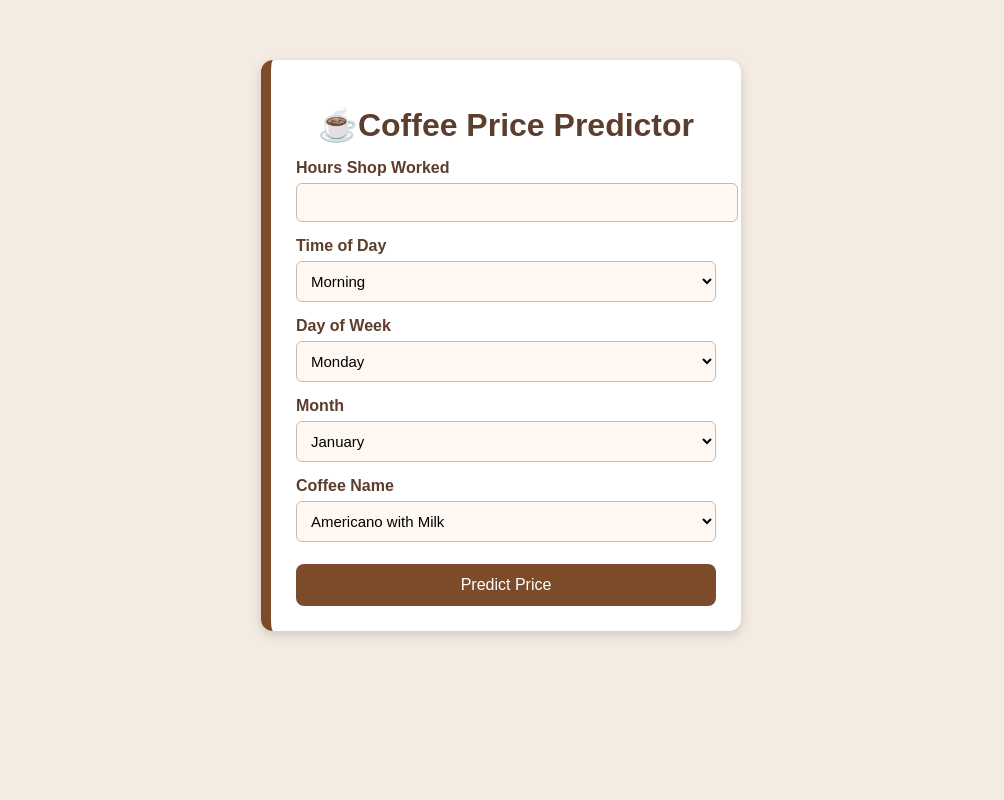
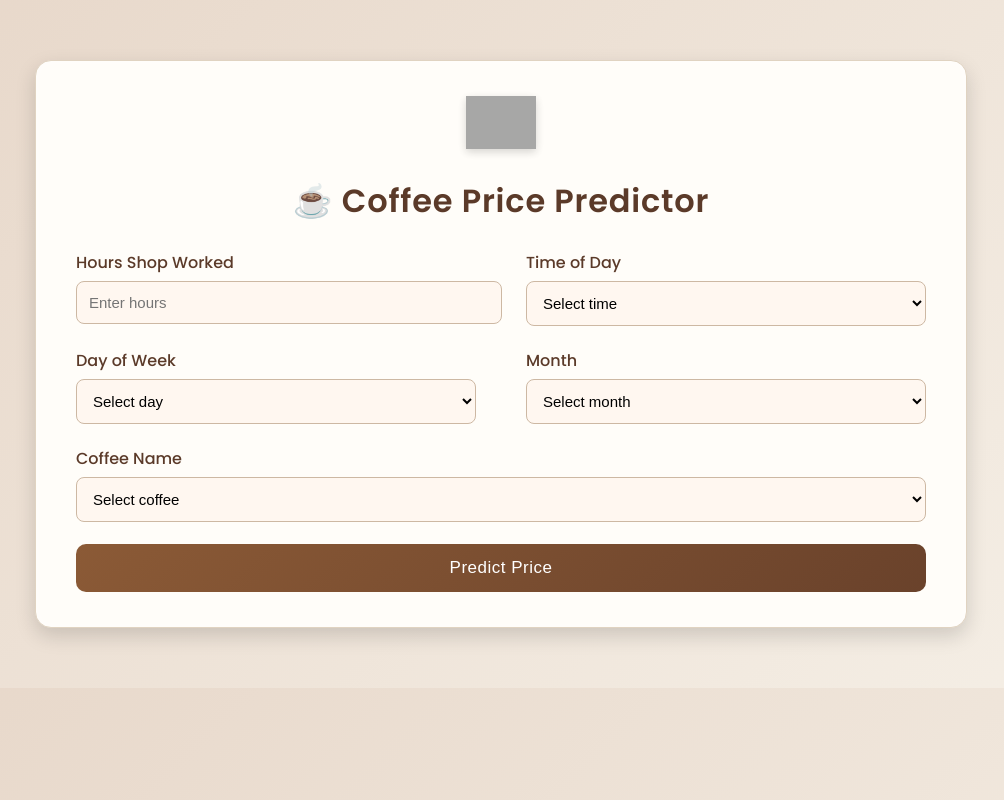
Before and after one commit to KetakiJ18/coffee_price, a Flask app: page / in a window 1280 px wide. Shown: the whole page, without its empty margins (139-1143 px from the left). Run offline with Flask 3, Linux system fonts and the light colour scheme; grey boxes are pictures that could not be loaded.

Commit message:
updated html

```diff
--- a/templates/index.html
+++ b/templates/index.html
@@ -1,107 +1,162 @@
 <!DOCTYPE html>
-<html>
+<html lang="en">
 <head>
+    <meta charset="UTF-8">
     <title>Coffee Price Predictor</title>
+    <link href="https://fonts.googleapis.com/css2?family=Poppins:wght@300;400;500;600&display=swap" rel="stylesheet">
+
     <style>
         body{
-            font-family:"Poppins",sans-serif;
-            background:#f4ebe2;
-            margin:0;
-            padding:0;
+            font-family: "Poppins", sans-serif;
+            background: linear-gradient(135deg, #e7d7c9, #f5efe6);
+            margin: 0;
+            padding: 0;
         }
 
+        /* Wider horizontal layout */
         .container{
-            width:420px;
-            margin:60px auto;
-            background:#ffffff;
-            padding:25px;
-            border-radius:12px;
-            box-shadow:0 4px 12px rgba(0,0,0,0.15);
-            border-left:10px solid #7b4b2a;
+            width: 850px;
+            margin: 60px auto;
+            background: #fffdf9;
+            padding: 35px 40px;
+            border-radius: 16px;
+            box-shadow:
+                0 8px 20px rgba(0,0,0,0.15),
+                inset 0 0 10px rgba(255,255,255,0.6);
+            border: 1px solid #e0d3c1;
+            animation: fadeIn 0.8s ease;
+        }
+
+        @keyframes fadeIn {
+            from { opacity: 0; transform: translateY(20px); }
+            to { opacity: 1; transform: translateY(0); }
         }
 
         h1{
-            text-align:center;
-            color:#5c3d2e;
-            margin-bottom:15px;
+            text-align: center;
+            color: #5b3a29;
+            margin-bottom: 20px;
+            font-weight: 600;
+            letter-spacing: 0.8px;
+        }
+
+        .icon-holder{
+            text-align: center;
+            margin-bottom: 10px;
+        }
+
+        .icon-holder img{
+            width: 70px;
+            opacity: 0.9;
+            filter: drop-shadow(0 3px 4px rgba(0,0,0,0.18));
+        }
+
+        /* Horizontal 2-column grid */
+        .form-grid{
+            display: grid;
+            grid-template-columns: 1fr 1fr;
+            column-gap: 50px;
+            row-gap: 22px;
+            margin-top: 25px;
         }
 
         label{
-            display:block;
-            margin-top:15px;
-            font-weight:600;
-            color:#5c3d2e;
+            display: block;
+            font-weight: 500;
+            margin-bottom: 6px;
+            color: #5b3a29;
         }
 
-        input,select{
-            width:100%;
-            padding:10px;
-            margin-top:6px;
-            border-radius:6px;
-            border:1px solid #c9b9ae;
-            background:#fff8f2;
-            font-size:15px;
+        input, select{
+            width: 100%;
+            padding: 12px;
+            border-radius: 8px;
+            border: 1px solid #cdb8a3;
+            background: #fff7f0;
+            font-size: 15px;
+            transition: 0.2s ease;
         }
 
-        input:focus,select:focus{
-            outline:none;
-            border:1px solid #7b4b2a;
+        input:focus, select:focus{
+            outline: none;
+            border-color: #9c6e44;
+            background: #fff3e6;
+            box-shadow: 0 0 6px rgba(156,110,68,0.3);
+        }
+
+        /* Make predict button span full width */
+        .button-wrap{
+            grid-column: span 2;
         }
 
         button{
-            width:100%;
-            margin-top:22px;
-            padding:12px;
-            background:#7b4b2a;
-            border:none;
-            color:white;
-            font-size:16px;
-            border-radius:8px;
-            cursor:pointer;
-            transition:0.2s ease;
+            width: 100%;
+            padding: 14px;
+            background: linear-gradient(135deg, #8b5a36, #6a422b);
+            border: none;
+            color: white;
+            font-size: 17px;
+            font-weight: 500;
+            border-radius: 10px;
+            cursor: pointer;
+            transition: 0.3s ease;
+            letter-spacing: 0.5px;
         }
 
         button:hover{
-            background:#5c3d2e;
+            background: linear-gradient(135deg, #6a422b, #543322);
+            transform: translateY(-2px);
+            box-shadow: 0 6px 15px rgba(0,0,0,0.25);
         }
 
         .result{
-            margin-top:25px;
-            padding:15px;
-            background:#d8c3b0;
-            color:#4b2f21;
-            border-radius:8px;
-            text-align:center;
-            font-weight:600;
+            margin-top: 30px;
+            padding: 18px;
+            background: #e7d4bd;
+            color: #4b2e1d;
+            border-radius: 10px;
+            text-align: center;
+            font-weight: 600;
+            box-shadow: inset 0 0 8px rgba(0,0,0,0.1);
+            animation: fadeIn 0.8s ease;
         }
 
-        .coffee-icon{
-            width:60px;
-            display:block;
-            margin:0px auto 15px auto;
-        }
     </style>
 </head>
 
 <body>
+
     <div class="container">
 
-        <h1>☕️Coffee Price Predictor</h1>
+        <div class="icon-holder">
+            <img src="https://cdn-icons-png.flaticon.com/128/924/924514.png">
+        </div>
+
+        <h1>☕ Coffee Price Predictor</h1>
 
         <form method="POST" action="/predict">
 
+            <div class="form-grid">
+
+                <div>
                     <label>Hours Shop Worked</label>
-            <input type="number" name="hour_of_day" required>
+                    <input type="number" name="hour_of_day" placeholder="Enter hours" required>
+                </div>
 
+                <div>
                     <label>Time of Day</label>
                     <select name="Time_of_Day" required>
+                        <option disabled selected>Select time</option>
                         <option>Morning</option>
                         <option>Afternoon</option>
                         <option>Night</option>
                     </select>
+                </div>
 
+                <div>
                     <label>Day of Week</label>
                     <select name="Weekday" required>
+                        <option disabled selected>Select day</option>
                         <option>Monday</option>
                         <option>Tuesday</option>
                         <option>Wednesday</option>
@@ -110,9 +165,12 @@
                         <option>Saturday</option>
                         <option>Sunday</option>
                     </select>
+                </div>
 
+                <div>
                     <label>Month</label>
                     <select name="Month_name" required>
+                        <option disabled selected>Select month</option>
                         <option>January</option>
                         <option>February</option>
                         <option>March</option>
@@ -126,9 +184,12 @@
                         <option>November</option>
                         <option>December</option>
                     </select>
+                </div>
 
+                <div class="button-wrap">
                     <label>Coffee Name</label>
                     <select name="coffee_name" required>
+                        <option disabled selected>Select coffee</option>
                         <option>Americano with Milk</option>
                         <option>Latte</option>
                         <option>Americano</option>
@@ -138,8 +199,14 @@
                         <option>Cocoa</option>
                         <option>Espresso</option>
                     </select>
+                </div>
 
+                <!-- Full-width button -->
+                <div class="button-wrap">
                     <button type="submit">Predict Price</button>
+                </div>
+
+            </div>
         </form>
 
         {% if prediction_text %}
@@ -147,6 +214,8 @@
             {{ prediction_text }}
         </div>
         {% endif %}
+
     </div>
+
 </body>
 </html>
--- a/train_model.py
+++ b/train_model.py
@@ -15,8 +15,6 @@ def train_and_save_model(csv_path="coffee_sales.csv", model_name="coffee_sales_r
         normalize = True,
         transformation = True,
         transform_target = False,
-        silent=True,
-        verbose=False
     )
 
     best_model = compare_models(sort='MAE')
```
Also changed, not shown: 1 other file. Lines whose indentation alone changed are shown as unchanged.
